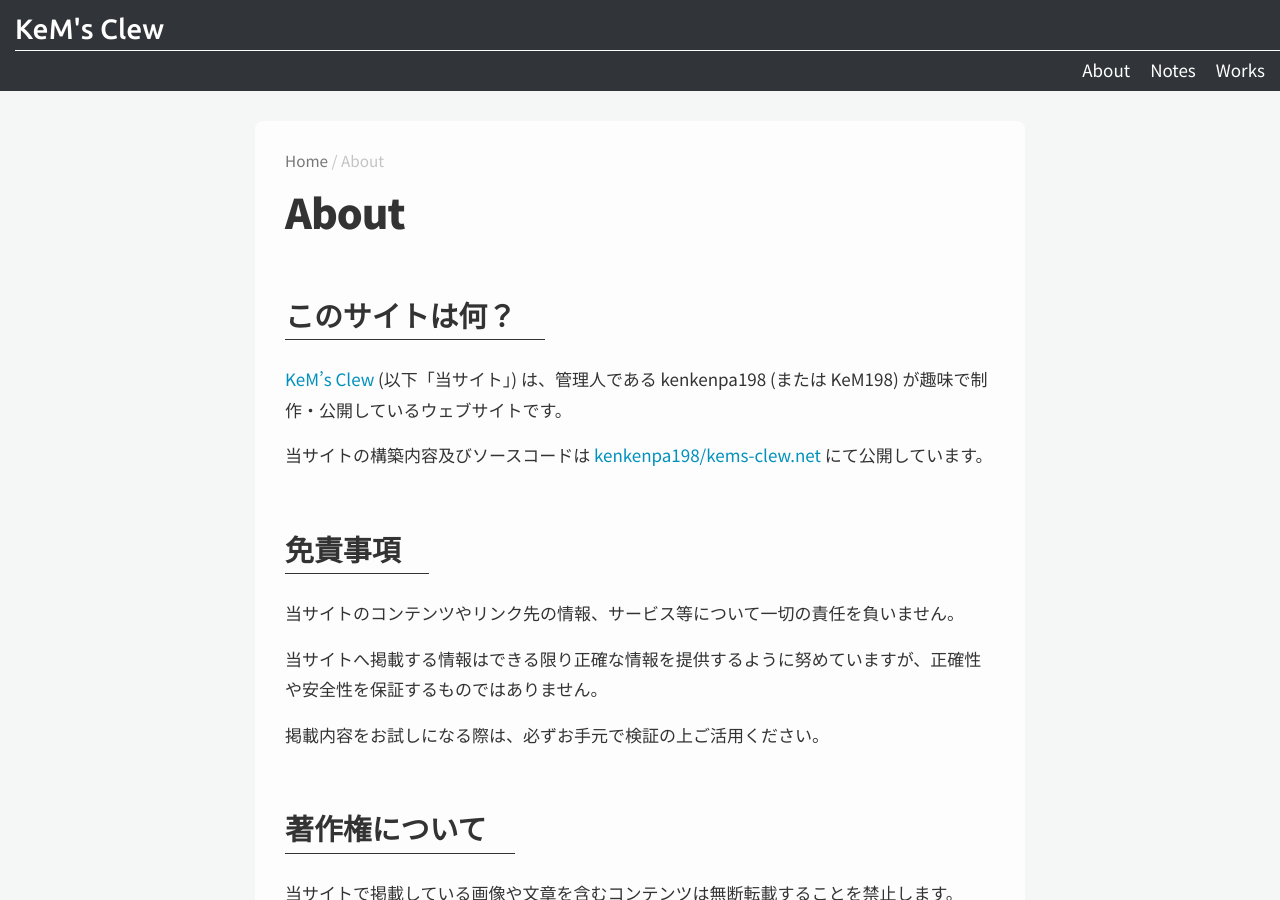
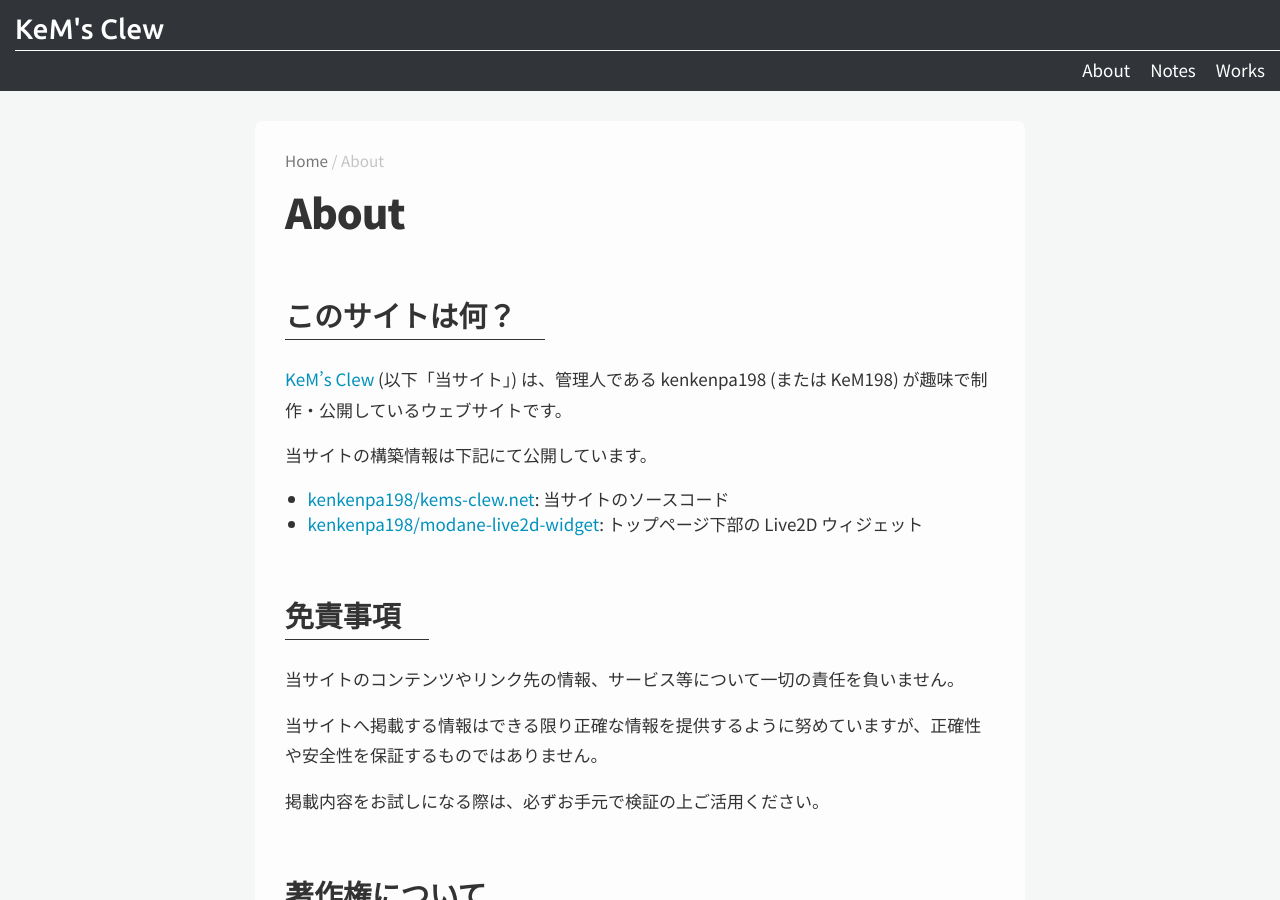
Before and after one commit to kenkenpa198/kems-clew.net, a Jekyll site: the page built from docs/about.md, in a window 1280 px wide and 900 px high. Built offline with Jekyll 4.4.1, drawn with Linux system fonts in a browser that asks for light colours; nearby versions of some CDN libraries; the repository's description, which GitHub fills in, is left out.

Commit message:
[update]small changed

```diff
--- a/docs/about.md
+++ b/docs/about.md
@@ -8,7 +8,10 @@ permalink: /about/
 
 [KeM's Clew](https://kems-clew.net/) (以下「当サイト」) は、管理人である kenkenpa198 (または KeM198) が趣味で制作・公開しているウェブサイトです。
 
-当サイトの構築内容及びソースコードは [kenkenpa198/kems-clew.net](https://github.com/kenkenpa198/kems-clew.net) にて公開しています。
+当サイトの構築情報は下記にて公開しています。
+
+- [kenkenpa198/kems-clew.net](https://github.com/kenkenpa198/kems-clew.net): 当サイトのソースコード
+- [kenkenpa198/modane-live2d-widget](https://github.com/kenkenpa198/modane-live2d-widget): トップページ下部の Live2D ウィジェット
 
 ## 免責事項
 
```
